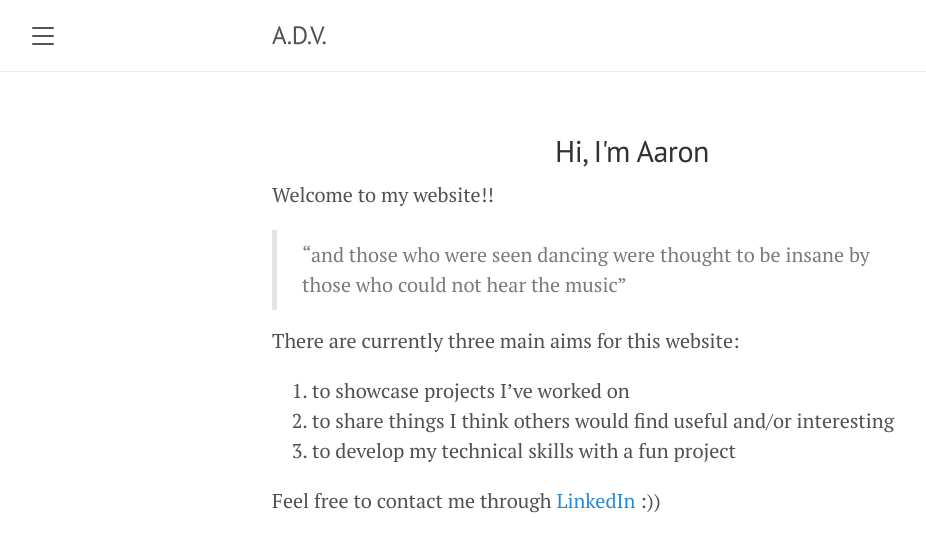
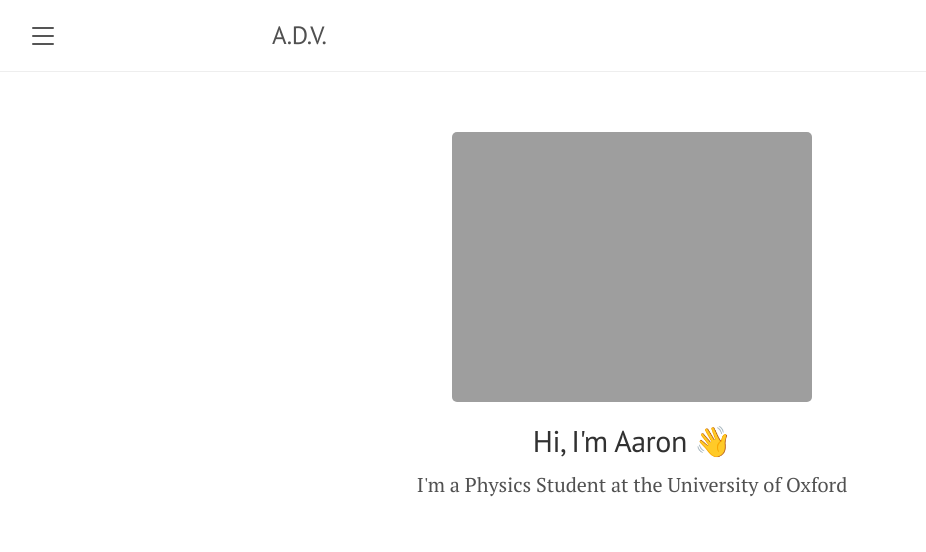
Before and after one commit to a5v/personal-website, a Jekyll site: the page built from index.markdown, in a window 1280 px wide. Shown: the top 552 px of the page, without its empty margins (8-934 px from the left). Built offline with Jekyll 4.4.1, drawn with Linux system fonts in a browser that asks for light colours.

Commit message:
add profile pic to homepage

```diff
--- a/index.markdown
+++ b/index.markdown
@@ -5,18 +5,14 @@
 layout: default
 ---
 <center>
+  <img src="https://a5v.github.io/personal-website/assets/images/profile_pic.png" style="width:50%;"/>
   <h2>
-    Hi, I'm Aaron
+    Hi, I'm Aaron 👋
   </h2>
+  I'm a Physics Student at the University of Oxford
 </center>
 
-Welcome to my website!!
-
-> “and those who were seen dancing were thought to be insane by those who could not hear the music”
-
-There are currently three main aims for this website:
-1. to showcase projects I've worked on
-2. to share things I think others would find useful and/or interesting
-3. to develop my technical skills with a fun project
-
-Feel free to contact me through [LinkedIn](https://www.linkedin.com/in/aaron-vitarana/) :))
+<!-- Some other links:
+- [LinkedIn](https://www.linkedin.com/in/aaron-vitarana/)
+- [GitHub](https://github.com/a5v)
+- [Kaggle](https://www.kaggle.com/maxpower742) -->
```
Also changed, not shown: 1 other file.
